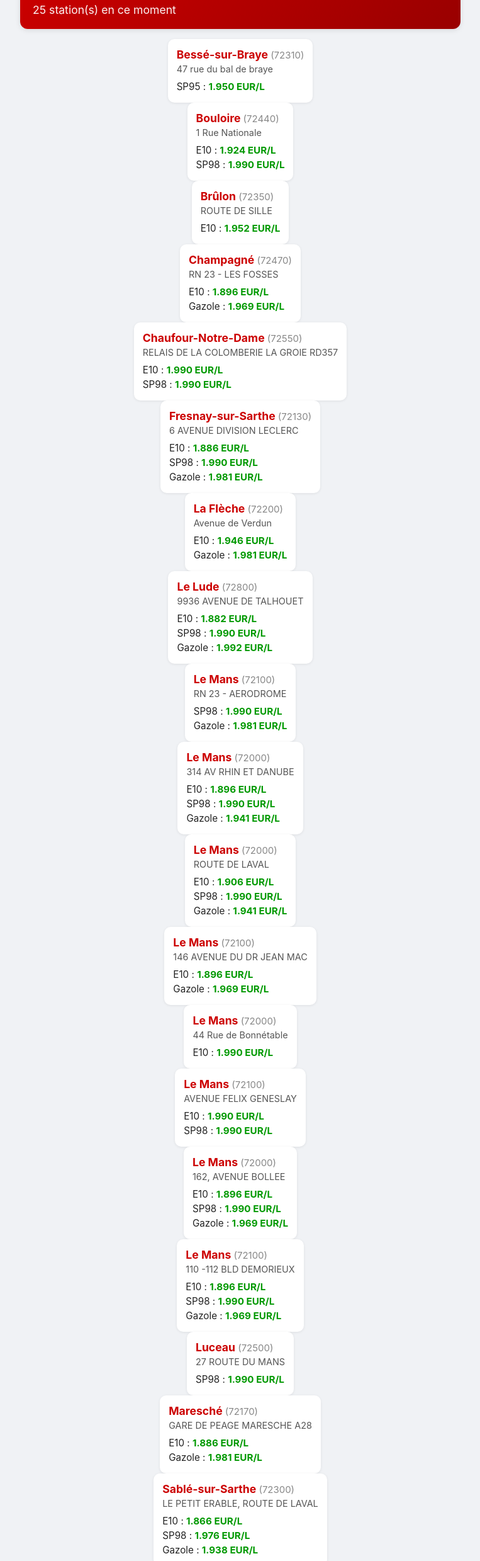
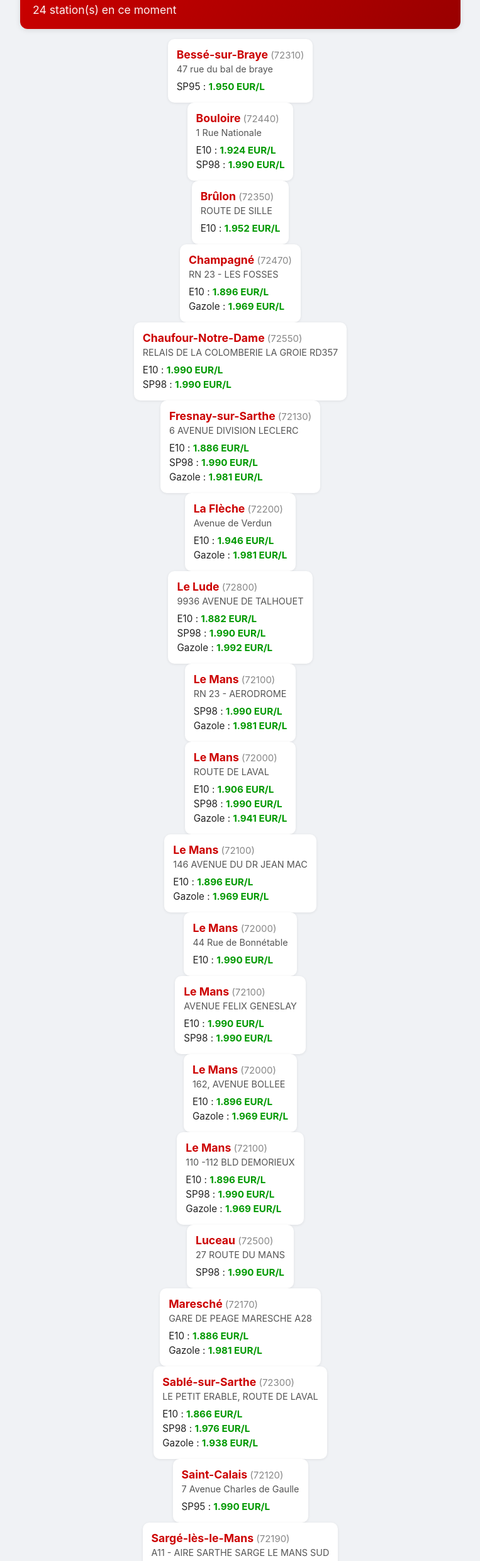
Before and after one commit to abdelziane979-eng/alerte-total-sarthe, a plain HTML site: page index.html in a window 1280 px wide. Shown: the part 66-2545 px from the top of the page at 63% size, without its empty margins (258-1021 px from the left). Drawn offline with Linux system fonts and the light colour scheme.

Commit message:
MAJ auto

```diff
--- a/index.html
+++ b/index.html
@@ -41,7 +41,7 @@
 <body>
 <header>
   <h1>TotalEnergies Sarthe &lt; 2 EUR/L</h1>
-  <div class="compteur">25 station(s) en ce moment</div>
+  <div class="compteur">24 station(s) en ce moment</div>
 </header>
 
         <div class="station">
@@ -100,12 +100,6 @@
         </div>
         <div class="station">
             <div class="ville">Le Mans <span class="cp">(72000)</span></div>
-            <div class="adresse">314 AV RHIN ET DANUBE</div>
-            <div class="carburant">E10 : <span class="prix">1.896 EUR/L</span></div><div class="carburant">SP98 : <span class="prix">1.990 EUR/L</span></div><div class="carburant">Gazole : <span class="prix">1.941 EUR/L</span></div>
-
-        </div>
-        <div class="station">
-            <div class="ville">Le Mans <span class="cp">(72000)</span></div>
             <div class="adresse">ROUTE DE LAVAL</div>
             <div class="carburant">E10 : <span class="prix">1.906 EUR/L</span></div><div class="carburant">SP98 : <span class="prix">1.990 EUR/L</span></div><div class="carburant">Gazole : <span class="prix">1.941 EUR/L</span></div>
 
@@ -131,7 +125,7 @@
         <div class="station">
             <div class="ville">Le Mans <span class="cp">(72000)</span></div>
             <div class="adresse">162, AVENUE BOLLEE</div>
-            <div class="carburant">E10 : <span class="prix">1.896 EUR/L</span></div><div class="carburant">SP98 : <span class="prix">1.990 EUR/L</span></div><div class="carburant">Gazole : <span class="prix">1.969 EUR/L</span></div>
+            <div class="carburant">E10 : <span class="prix">1.896 EUR/L</span></div><div class="carburant">Gazole : <span class="prix">1.969 EUR/L</span></div>
 
         </div>
         <div class="station">
@@ -194,6 +188,6 @@
             <div class="carburant">E10 : <span class="prix">1.909 EUR/L</span></div><div class="carburant">Gazole : <span class="prix">1.995 EUR/L</span></div>
 
         </div>
-<div class="date">Derniere mise a jour : 27/11/2026 a 15h27</div>
+<div class="date">Derniere mise a jour : 27/11/2026 a 23h52</div>
 </body>
 </html>
```
Also changed, not shown: etats_stocks.json (+4 -4 lines).
